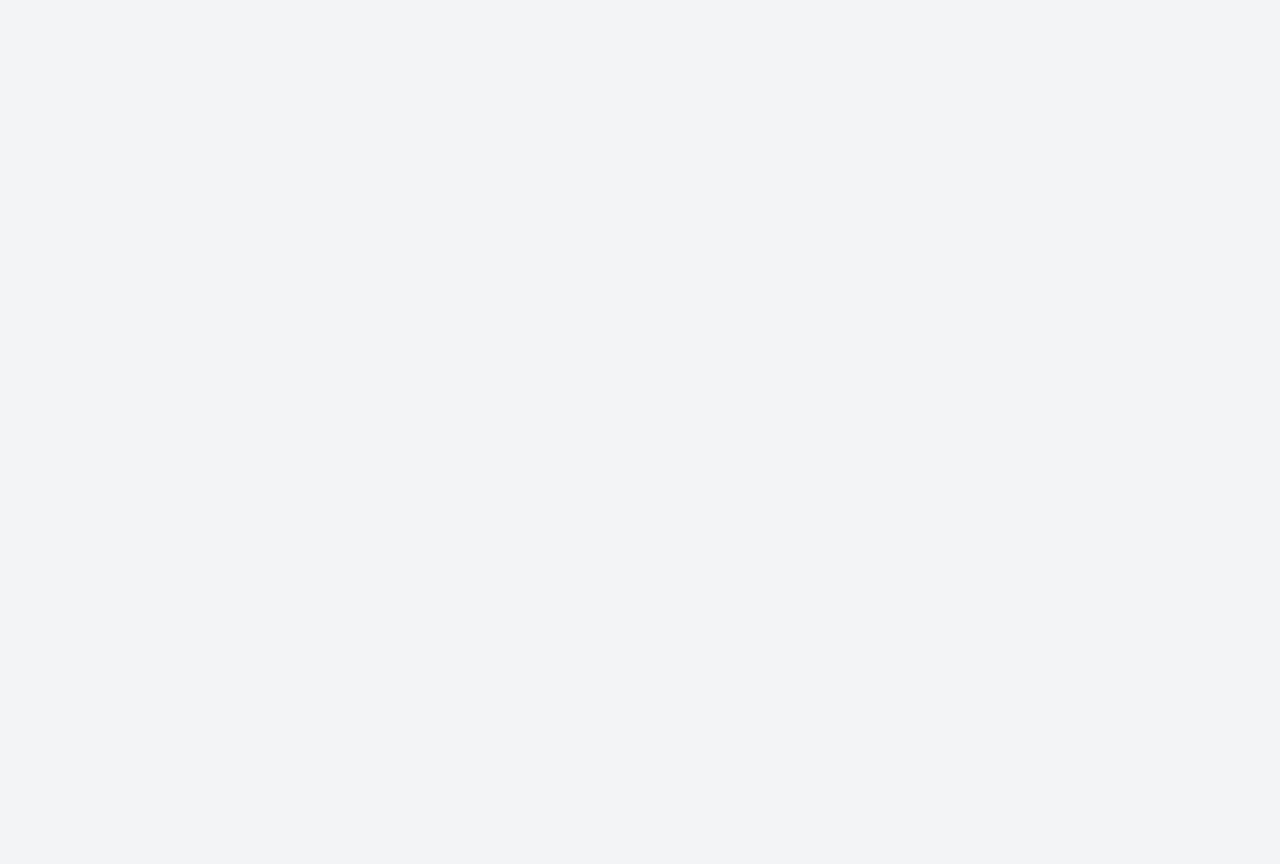
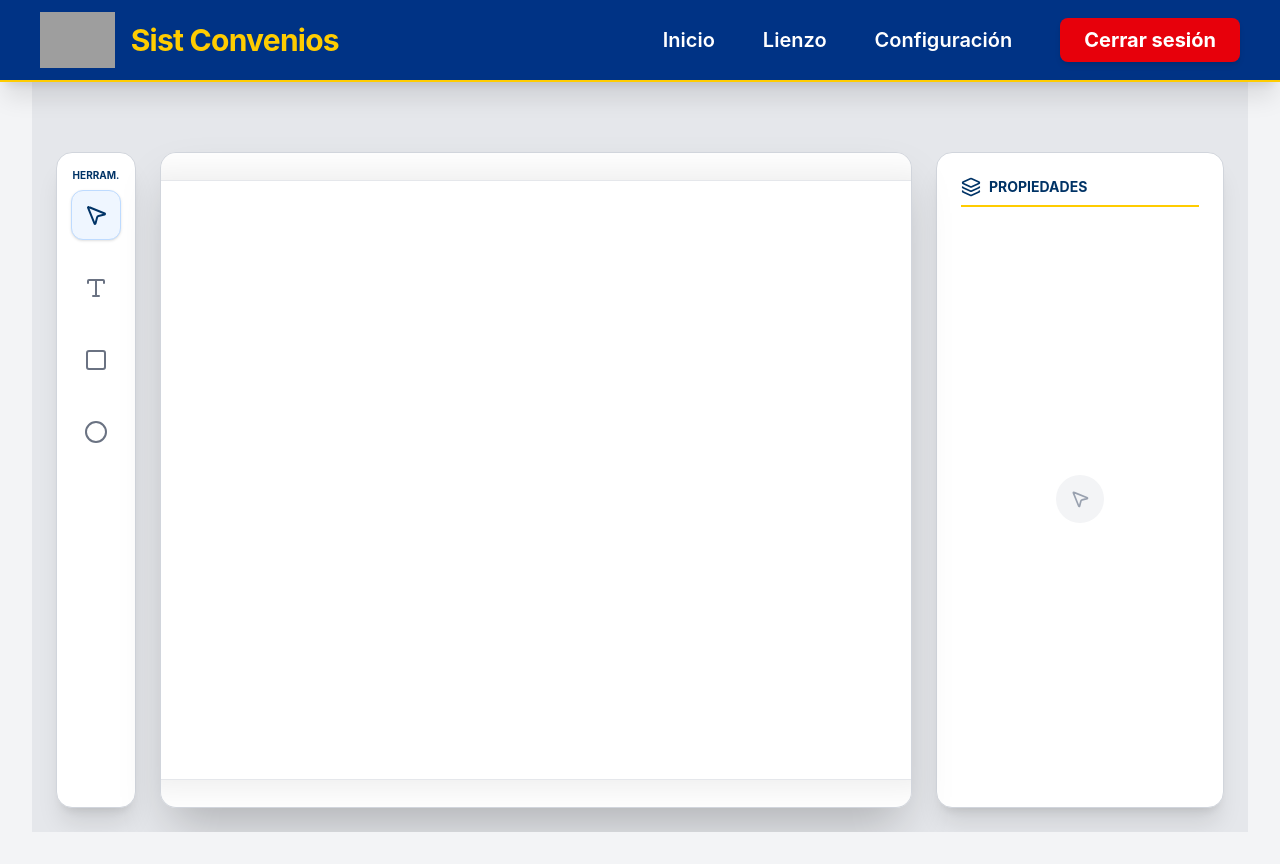
Before and after one commit to FabianAstorga/SistPDI, a React (Vite) app in the folder sistemadeinvestigacion.client/: page /lienzo in a window 1280 px wide. Before the commit this address had no page. Before the commit the page ends 800 px from the top, so only its background shows below. Built offline with nearby package versions, Linux system fonts and the light colour scheme; grey boxes are pictures that could not be loaded.

Commit message:
prototipo lienzo

```diff
--- a/sistemadeinvestigacion.client/package.json
+++ b/sistemadeinvestigacion.client/package.json
@@ -12,8 +12,10 @@
   "dependencies": {
     "@tailwindcss/postcss": "^4.1.18",
     "axios": "^1.13.2",
+    "lucide-react": "^0.562.0",
     "react": "^19.2.0",
     "react-dom": "^19.2.0",
+    "react-draggable": "^4.5.0",
     "react-router-dom": "^7.11.0"
   },
   "devDependencies": {
--- a/sistemadeinvestigacion.client/src/App.tsx
+++ b/sistemadeinvestigacion.client/src/App.tsx
@@ -6,6 +6,7 @@ import { Route, Routes, useNavigate } from 'react-router-dom'
 import React from 'react'
 import Login from './assets/Routes/Admin/login'
 import Panel from './assets/Routes/Admin/panel'
+import Lienzo from './assets/Routes/Admin/lienzo'
 
 function Home() {
   const navigate = useNavigate()
@@ -42,6 +43,7 @@ function App() {
             <Route path="/" element={<Home />} />
             <Route path="/login" element={<Login />}></Route>
             <Route path="/panel" element={<Panel />}></Route>
+            <Route path="/lienzo" element={<Lienzo />} />
         </Routes>
     )
 }
--- /dev/null
+++ b/sistemadeinvestigacion.client/src/assets/Routes/Admin/lienzo.tsx
@@ -0,0 +1,71 @@
+import React from 'react';
+// Importamos la misma Navbar que usas en el Panel
+import { Navbar } from '../../components/Navbar';
+import { Type, Square, Circle, Image as ImageIcon, MousePointer2, Layers } from 'lucide-react';
+
+export const Lienzo = () => {
+    return (
+        /* pt-24 es vital para que la Navbar fija no tape el editor */
+        <div className="min-h-screen bg-gray-200 pt-24 flex flex-col">
+
+            {/* 1. La Navbar arriba, igual que en el Panel */}
+            <Navbar />
+
+            <div className="flex flex-1 p-6 gap-6 overflow-hidden">
+
+                {/* --- BARRA DE HERRAMIENTAS (Izquierda) --- */}
+                <aside className="w-20 bg-white shadow-xl rounded-2xl p-4 flex flex-col items-center space-y-6 border border-gray-300">
+                    <div className="text-[#003366] mb-2 font-bold text-[10px] uppercase text-center leading-tight">
+                        Herram.
+                    </div>
+
+                    <button title="Seleccionar" className="p-3 bg-blue-50 text-[#003366] rounded-xl hover:bg-blue-100 transition shadow-sm border border-blue-200">
+                        <MousePointer2 size={24} />
+                    </button>
+
+                    <button title="Texto" className="p-3 text-gray-500 hover:text-[#003366] hover:bg-blue-50 rounded-xl transition">
+                        <Type size={24} />
+                    </button>
+
+                    <button title="Rectángulo" className="p-3 text-gray-500 hover:text-[#003366] hover:bg-blue-50 rounded-xl transition">
+                        <Square size={24} />
+                    </button>
+
+                    <button title="Círculo" className="p-3 text-gray-500 hover:text-[#003366] hover:bg-blue-50 rounded-xl transition">
+                        <Circle size={24} />
+                    </button>
+                </aside>
+
+                {/* --- ÁREA DE TRABAJO (Centro) --- */}
+                <main className="flex-1 bg-white shadow-2xl rounded-2xl flex items-center justify-center border border-gray-300 relative overflow-auto">
+
+                    {/* El "Lienzo" blanco (Simulando el papel) */}
+                    <div className="min-w-[800px] min-h-[600px] bg-white shadow-[0_0_40px_rgba(0,0,0,0.1)] border border-gray-200 relative">
+                        <div className="absolute inset-0 flex items-center justify-center text-gray-200 pointer-events-none select-none italic text-2xl uppercase tracking-widest font-bold">
+                        </div>
+                    </div>
+
+                </main>
+
+                {/* --- PANEL DE CAPAS / PROPIEDADES (Derecha) --- */}
+                <aside className="w-72 bg-white shadow-xl rounded-2xl p-6 border border-gray-300 flex flex-col">
+                    <div className="flex items-center space-x-2 border-b-2 border-[#FFCC00] pb-2 mb-4">
+                        <Layers size={20} className="text-[#003366]" />
+                        <h3 className="font-bold text-[#003366] uppercase text-sm">Propiedades</h3>
+                    </div>
+
+                    <div className="flex-1 flex flex-col items-center justify-center text-center space-y-2">
+                        <div className="w-12 h-12 bg-gray-100 rounded-full flex items-center justify-center text-gray-400">
+                            <MousePointer2 size={20} />
+                        </div>
+                        <p className="text-xs text-gray-400 italic px-4">
+
+                        </p>
+                    </div>
+                </aside>
+            </div>
+        </div>
+    );
+};
+
+export default Lienzo;
--- a/sistemadeinvestigacion.client/src/assets/components/Navbar.tsx
+++ b/sistemadeinvestigacion.client/src/assets/components/Navbar.tsx
@@ -1,20 +1,20 @@
 import React from 'react';
-import { useNavigate } from 'react-router-dom';
+import { useNavigate, useLocation } from 'react-router-dom';
 
 export const Navbar = () => {
     const navigate = useNavigate();
+    const location = useLocation(); // Para saber en qué página estamos
 
-    // URL de la imagen de la PDI que proporcionaste
     const logoPDI = "https://upload.wikimedia.org/wikipedia/commons/thumb/6/6f/Policia_de_Investigaciones_de_Chile.svg/1200px-Policia_de_Investigaciones_de_Chile.svg.png";
 
     const handleLogout = () => {
-        console.log("Cerrando sesión...");
         navigate('/login');
     };
 
-    const handlePlaceholderClick = (boton: string) => {
-        console.log(`Botón presionado: ${boton}`);
-    };
+    // Función genérica para estilos de botones
+    // active:bg-[#00265a] oscurece el fondo al hacer clic
+    // ring-offset-2 y ring permiten crear un borde de enfoque al presionar
+    const buttonBaseClass = "text-white text-xl font-semibold px-4 py-2 rounded-md transition duration-200 ease-in-out hover:bg-[#002a66] active:bg-[#001d47] active:ring-2 active:ring-[#FFCC00] active:ring-offset-2 active:ring-offset-[#003385]";
 
     return (
         <nav className="fixed top-0 left-0 w-full bg-[#003385] shadow-xl z-50 border-b-2 border-[#FFCC00]">
@@ -22,9 +22,12 @@ export const Navbar = () => {
                 <div className="flex items-center justify-between h-20">
 
                     {/* --- EXTREMA IZQUIERDA: LOGO PDI Y TEXTO --- */}
-                    <div className="flex items-center space-x-4 cursor-pointer">
+                    <div
+                        className="flex items-center space-x-4 cursor-pointer"
+                        onClick={() => navigate('/panel')}
+                    >
                         <img
-                            className="h-14 w-auto object-contain" // Ajustado para que el logo se vea bien
+                            className="h-14 w-auto object-contain"
                             src={logoPDI}
                             alt="Logo PDI"
                         />
@@ -34,27 +37,32 @@ export const Navbar = () => {
                     </div>
 
                     {/* --- EXTREMA DERECHA: BOTONES --- */}
-                    <div className="flex items-center space-x-8">
+                    <div className="flex items-center space-x-4">
                         <button
-                            onClick={() => handlePlaceholderClick('Inicio')}
-                            type="button"
-                            className="text-white hover:text-[#FFCC00] text-xl font-semibold transition duration-300"
+                            onClick={() => navigate('/panel')}
+                            className={`${buttonBaseClass} ${location.pathname === '/panel' ? 'bg-[#002a66] border border-[#FFCC00]' : ''}`}
                         >
                             Inicio
                         </button>
 
+                        {/* NUEVO BOTÓN: LIENZO */}
                         <button
-                            onClick={() => handlePlaceholderClick('Configuración')}
-                            type="button"
-                            className="text-white hover:text-[#FFCC00] text-xl font-semibold transition duration-300"
+                            onClick={() => navigate('/lienzo')}
+                            className={`${buttonBaseClass} ${location.pathname === '/panel/lienzo' ? 'bg-[#002a66] border border-[#FFCC00]' : ''}`}
+                        >
+                            Lienzo
+                        </button>
+
+                        <button
+                            onClick={() => navigate('/login')} // O la ruta que definas
+                            className={buttonBaseClass}
                         >
                             Configuración
                         </button>
 
                         <button
                             onClick={handleLogout}
-                            type="button"
-                            className="bg-red-600 hover:bg-red-700 text-white px-6 py-2 rounded-lg text-xl font-bold transition duration-300 shadow-md"
+                            className="ml-4 bg-red-600 hover:bg-red-700 active:bg-red-800 text-white px-6 py-2 rounded-lg text-xl font-bold transition duration-200 shadow-md active:ring-2 active:ring-red-400 active:ring-offset-2"
                         >
                             Cerrar sesión
                         </button>
```
Also changed, not shown: 1 other file (tests, documents, lock files or other folders).
